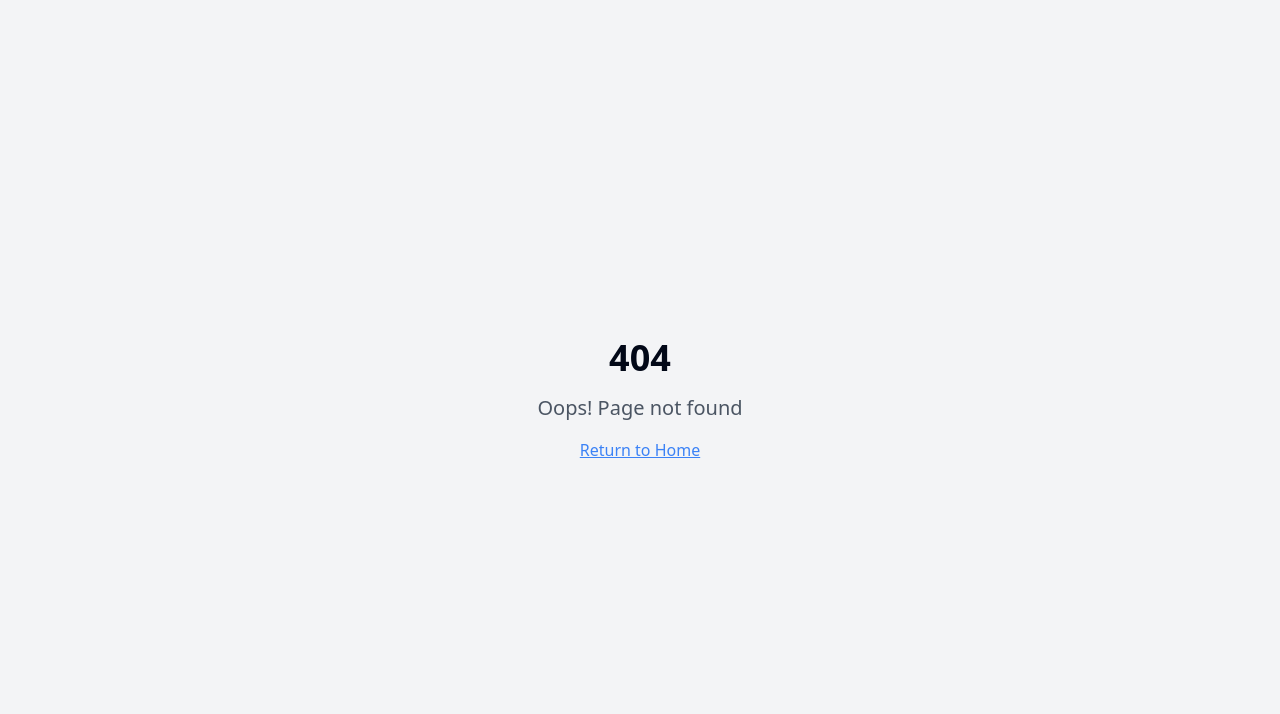
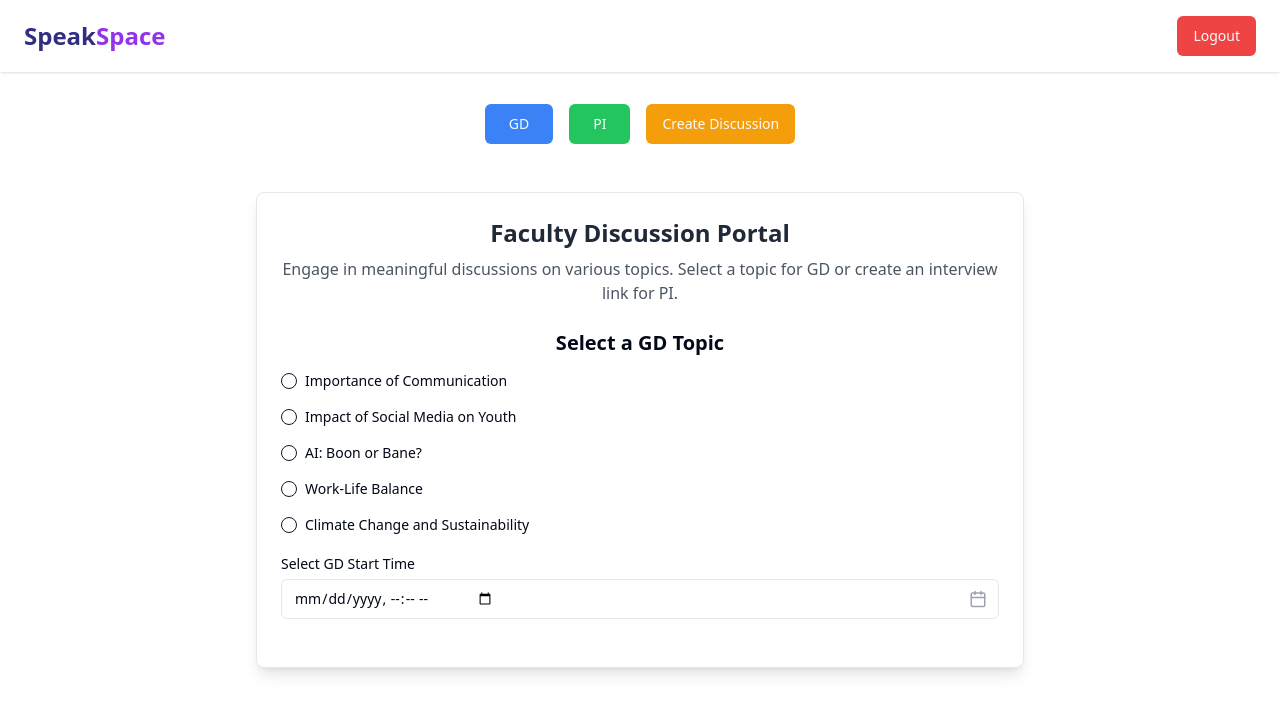
Before and after one commit to Preet-123/refined-content-revamp-kit, a React (Vite) app: page /faculty-discussion in a window 1280 px wide. Before the commit this address had no page. Shown: the top 714 px of the page. Built offline with nearby package versions, Linux system fonts and the light colour scheme.

Commit message:
Refactor: Implement UI based on design image

```diff
--- a/src/App.tsx
+++ b/src/App.tsx
@@ -9,6 +9,7 @@ import Login from "./pages/Login";
 import Signup from "./pages/Signup";
 import GroupDiscussion from "./pages/GroupDiscussion";
 import NotFound from "./pages/NotFound";
+import FacultyDiscussionPortal from "./pages/FacultyDiscussionPortal";
 
 const queryClient = new QueryClient();
 
@@ -23,6 +24,7 @@ const App = () => (
           <Route path="/login" element={<Login />} />
           <Route path="/signup" element={<Signup />} />
           <Route path="/group-discussion" element={<GroupDiscussion />} />
+          <Route path="/faculty-discussion" element={<FacultyDiscussionPortal />} />
           <Route path="/personal-interview" element={<NotFound />} />
           {/* ADD ALL CUSTOM ROUTES ABOVE THE CATCH-ALL "*" ROUTE */}
           <Route path="*" element={<NotFound />} />
--- /dev/null
+++ b/src/pages/FacultyDiscussionPortal.tsx
@@ -0,0 +1,101 @@
+
+import { useState } from "react";
+import { Button } from "@/components/ui/button";
+import { Card, CardContent } from "@/components/ui/card";
+import { RadioGroup, RadioGroupItem } from "@/components/ui/radio-group";
+import { Label } from "@/components/ui/label";
+import { Input } from "@/components/ui/input";
+import { Calendar } from "lucide-react";
+import { Link } from "react-router-dom";
+
+const FacultyDiscussionPortal = () => {
+  const [selectedTopic, setSelectedTopic] = useState<string>("");
+  const [startTime, setStartTime] = useState<string>("");
+
+  const topics = [
+    "Importance of Communication",
+    "Impact of Social Media on Youth",
+    "AI: Boon or Bane?",
+    "Work-Life Balance",
+    "Climate Change and Sustainability"
+  ];
+
+  return (
+    <div className="min-h-screen flex flex-col">
+      {/* Header */}
+      <header className="bg-white shadow py-4 px-6 flex justify-between items-center">
+        <div className="text-2xl font-bold text-indigo-900">
+          Speak<span className="text-purple-600">Space</span>
+        </div>
+        <Button variant="destructive" className="bg-red-500 hover:bg-red-600">
+          Logout
+        </Button>
+      </header>
+
+      {/* Main Content */}
+      <main className="flex-1 container mx-auto py-8 px-4">
+        {/* Action Buttons */}
+        <div className="flex justify-center gap-4 mb-12">
+          <Button className="bg-blue-500 hover:bg-blue-600 px-6">
+            GD
+          </Button>
+          <Button className="bg-green-500 hover:bg-green-600 px-6">
+            PI
+          </Button>
+          <Button className="bg-amber-500 hover:bg-amber-600">
+            Create Discussion
+          </Button>
+        </div>
+
+        {/* Portal Content */}
+        <div className="max-w-3xl mx-auto">
+          <Card className="shadow-lg border-gray-200">
+            <CardContent className="pt-6">
+              <div className="text-center mb-6">
+                <h1 className="text-2xl font-bold text-gray-800 mb-2">Faculty Discussion Portal</h1>
+                <p className="text-gray-600">
+                  Engage in meaningful discussions on various topics. Select a topic for GD or create an interview link for PI.
+                </p>
+              </div>
+
+              <div className="mb-6">
+                <h2 className="text-xl font-semibold text-center mb-4">Select a GD Topic</h2>
+                <RadioGroup
+                  value={selectedTopic}
+                  onValueChange={setSelectedTopic}
+                  className="space-y-3"
+                >
+                  {topics.map((topic) => (
+                    <div key={topic} className="flex items-center space-x-2">
+                      <RadioGroupItem value={topic} id={topic.replace(/\s+/g, '-').toLowerCase()} />
+                      <Label htmlFor={topic.replace(/\s+/g, '-').toLowerCase()} className="cursor-pointer">
+                        {topic}
+                      </Label>
+                    </div>
+                  ))}
+                </RadioGroup>
+              </div>
+
+              <div className="mb-6">
+                <Label htmlFor="startTime" className="block mb-2">Select GD Start Time</Label>
+                <div className="relative">
+                  <Input
+                    id="startTime"
+                    type="datetime-local"
+                    value={startTime}
+                    onChange={(e) => setStartTime(e.target.value)}
+                    placeholder="dd-mm-yyyy --:--"
+                    className="pr-10"
+                  />
+                  <Calendar className="absolute right-3 top-1/2 transform -translate-y-1/2 text-gray-400" size={18} />
+                </div>
+              </div>
+            </CardContent>
+          </Card>
+        </div>
+      </main>
+    </div>
+  );
+};
+
+export default FacultyDiscussionPortal;
--- a/src/pages/Login.tsx
+++ b/src/pages/Login.tsx
@@ -118,6 +118,18 @@ const Login = () => {
               >
                 Sign in
               </Button>
+              <div className="mt-3">
+                <Button
+                  type="button"
+                  variant="outline"
+                  className="w-full border-indigo-600 text-indigo-600"
+                  asChild
+                >
+                  <Link to="/faculty-discussion">
+                    Go to Faculty Discussion Portal
+                  </Link>
+                </Button>
+              </div>
             </div>
           </form>
 
```
